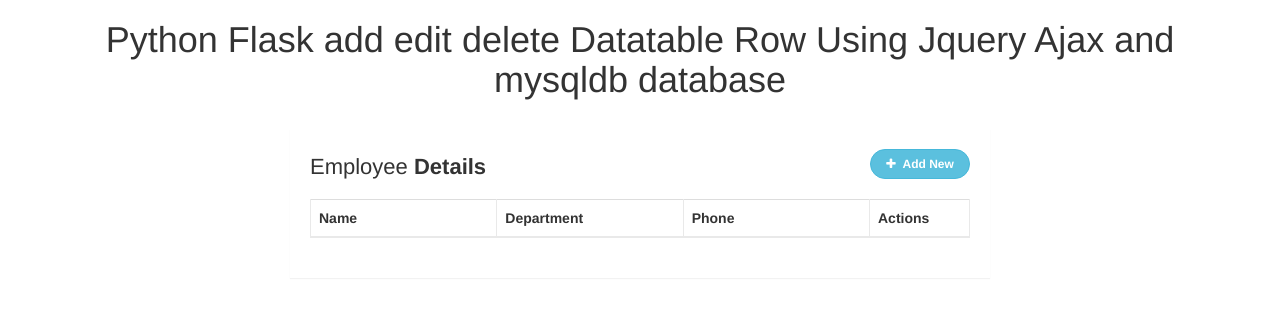
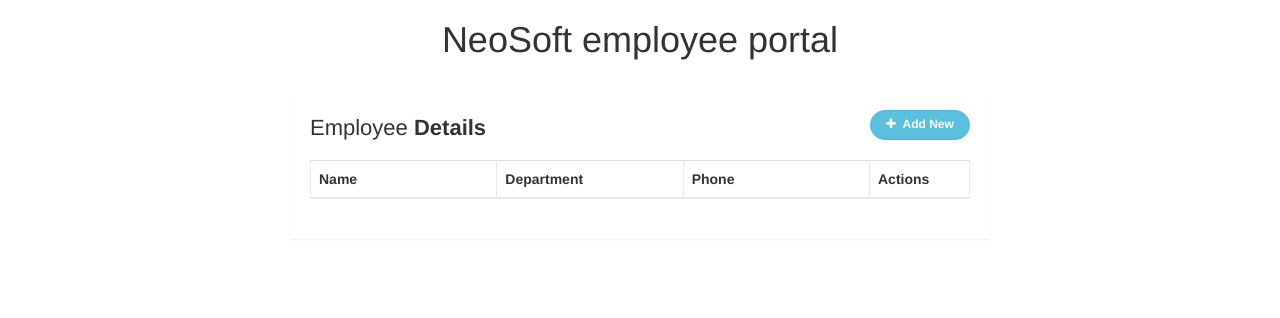
Before and after one commit to ussvarma/python, a Flask app: page / in a window 1280 px wide. Shown: the top 318 px of the page. Run offline with Flask 2, Linux system fonts and the light colour scheme; data that the repository does not hold is empty; some libraries are stand-ins or nearby versions.

Commit message:
assignment

```diff
--- a/ajax/app.py
+++ b/ajax/app.py
@@ -10,7 +10,6 @@
 app.config['MYSQL_PASSWORD'] = 'p@ssw0rd'
 app.config['MYSQL_DB'] = 'company'
 mysql = MySQL(app)
-
 
 @app.route('/')
 def index():
--- a/ajax/templates/index.html
+++ b/ajax/templates/index.html
@@ -97,7 +97,7 @@
 
 </head>
 <body>
-    <div class="container"><p><h1 align="center">Python Flask add edit delete Datatable Row Using Jquery Ajax and mysqldb database</h1></p>
+    <div class="container"><p><h1 align="center">NeoSoft employee portal</h1></p>
         <div class="table-wrapper">
             <div class="table-title">
                 <div class="row">
```
